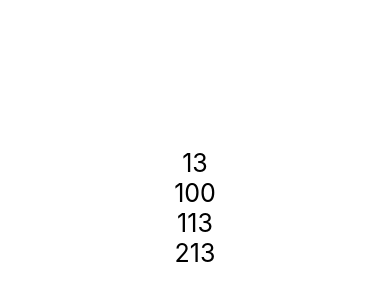
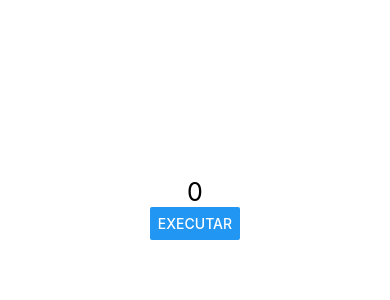
Before and after one commit to JordyLimaEng/React-Native, a React Native app: screen / in a window 390 px wide. Shown: the part 214-514 px from the top of the page. Built offline with nearby package versions, Linux system fonts and the light colour scheme.

Commit message:
gerando numero aleatório, fazendo comunicação indireta

```diff
--- a/src/App.js
+++ b/src/App.js
@@ -1,12 +1,10 @@
 import React from 'react'
 import { View, StyleSheet } from 'react-native'
 
-// import Contador from './components/Contador'
-import Pai from './components/direta/pai'
+import Pai from './components/indireta/pai'
 export default () =>  (
 
     <View style={style.App}>
-        {/* <Contador inicial={100} /> */}
         <Pai></Pai>
     </View>
 
--- /dev/null
+++ b/src/components/indireta/filho.js
@@ -0,0 +1,22 @@
+import React from 'react'
+import {Button} from 'react-native'
+
+export default props =>{
+
+    function gerarNumero (min, max){
+        const factor = max - min + 1
+        return parseInt(Math.random() * factor) + min
+    }
+
+
+    return (
+        <Button
+            title = "Executar"
+            onPress ={function(){
+                const n = gerarNumero(props.min, props.max)
+                props.funcao(n)
+            }}
+
+        />
+    )
+}
--- /dev/null
+++ b/src/components/indireta/pai.js
@@ -0,0 +1,24 @@
+import React, {useState} from 'react'
+import Filho from './filho'
+import { Text } from 'react-native'
+import Estilo from '../estilo'
+
+export default props =>{
+
+    const [num, setNum] = useState(0)
+
+    function exibirValor(numero){
+        setNum(numero)
+    }
+
+    return (
+        <>
+        <Text style={Estilo.fontM}>{num}</Text>
+        <Filho
+            min = {1}
+            max = {60}
+            funcao = {exibirValor}
+        />
+        </>
+    )
+}
```
